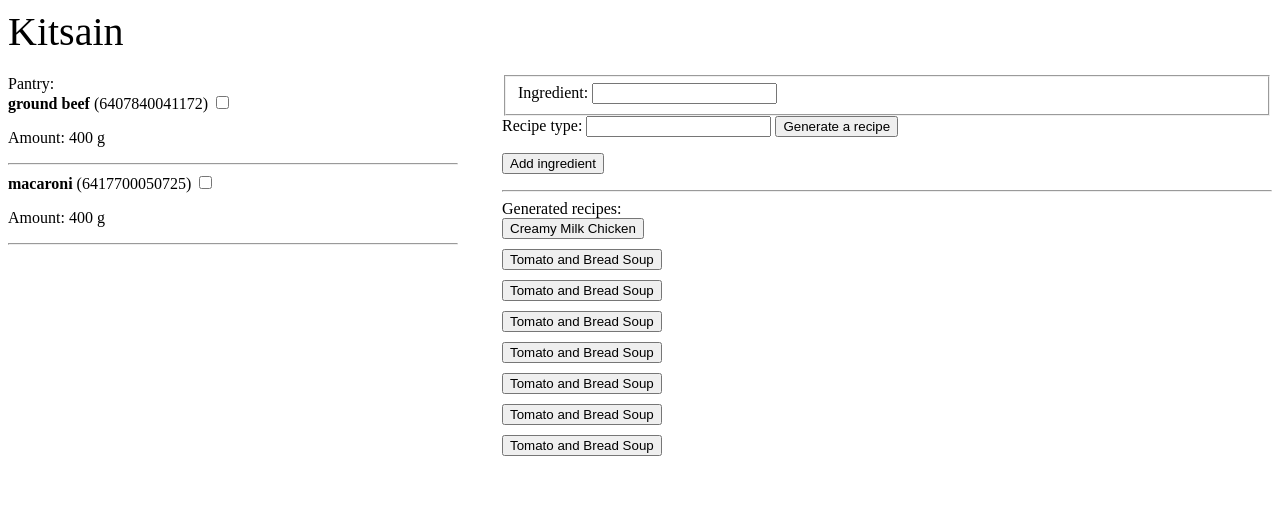
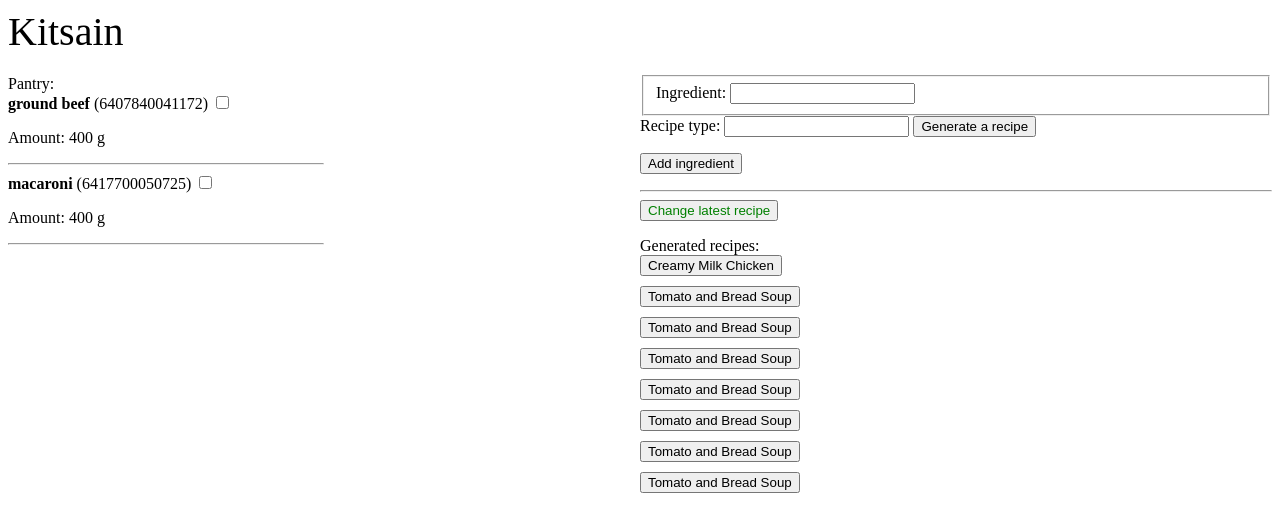
Before and after one commit to ohtuprojektiryhma/kitsain, a Flask app: page /frontend in a window 1280 px wide. Shown: the top 532 px of the page. Run offline with Flask 3, Linux system fonts and the light colour scheme; some libraries are stand-ins or nearby versions.

Commit message:
stylize frontend

```diff
--- a/src/templates/generate_recipe.html
+++ b/src/templates/generate_recipe.html
@@ -7,7 +7,7 @@
   .pantry {
     float: left;
     position: relative;
-    width: 450px;
+    width: 25%;
   }
 
   .kitsain-logo {
@@ -18,7 +18,11 @@
   .right-side {
     position: relative;
     float: right;
-    width: 770px;
+    width: 50%;
+  }
+
+  .btn-change-latest {
+    color: green;
   }
 </style>
 
@@ -42,6 +46,10 @@
   <p></p>
   <p></p>
   <hr>
+  <button class="btn-change-latest" type="">
+    Change latest recipe
+  </button>
+  <p></p>
   <div>Generated recipes:</div>
 
   {% for recipe in recipes %}
```
